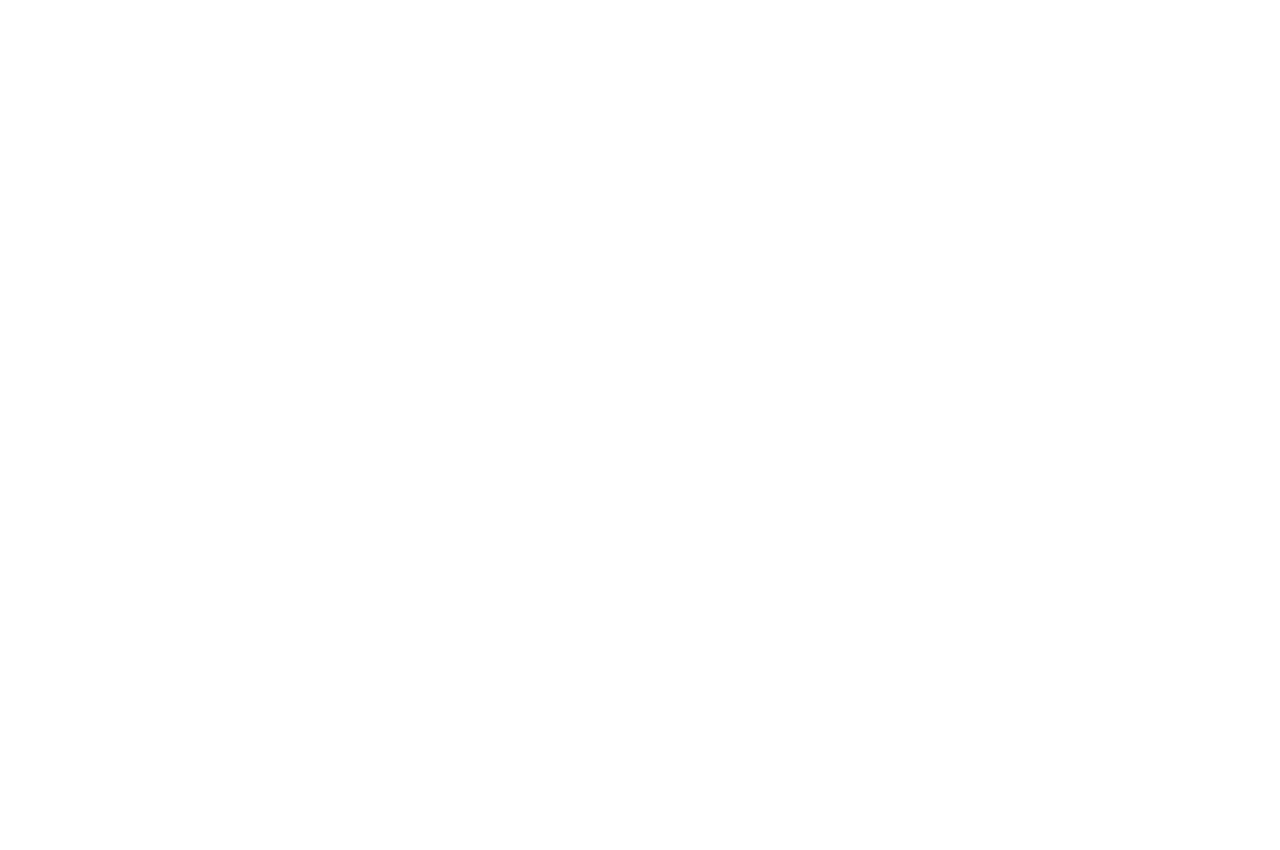
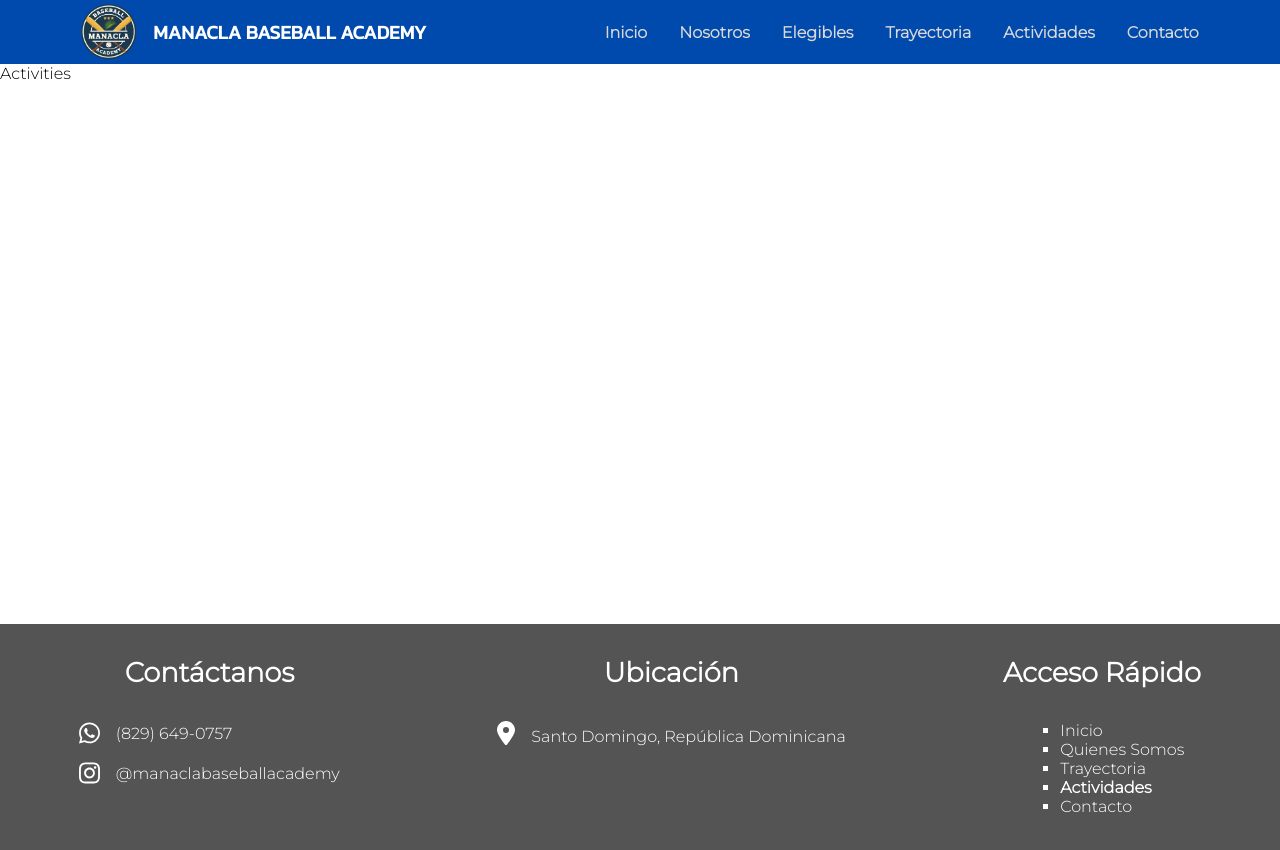
Before and after one commit to emxanuel/manacla-baseball-academy, a React (Vite) app: page /#/activities in a window 1280 px wide. Before the commit this address had no page. Shown: the top 850 px of the page. Built offline with nearby package versions, Linux system fonts and the light colour scheme.

Commit message:
create a pages folder

```diff
--- a/src/components/Footer.tsx
+++ b/src/components/Footer.tsx
@@ -40,6 +40,7 @@ const Footer = () => {
                             <li><Link to="/">Inicio</Link></li>
                             <li><Link to="/about">Quienes Somos</Link></li>
                             <li><Link to="/trajectory">Trayectoria</Link></li>
+                            <li><Link to='/activities'>Actividades</Link></li>
                             <li><Link to="/contact">Contacto</Link></li>
                         </ul>
                     </div>
--- a/src/components/Navbar.tsx
+++ b/src/components/Navbar.tsx
@@ -19,7 +19,7 @@ const Navbar = () => {
                 </div>
                 <div className={styles.links}>
                     <Link className={styles.link} to='/' onClick={scrollZero}>Inicio</Link>
-                    <Link className={styles.link} to='/about' onClick={scrollZero}>Quienes Somos</Link>
+                    <Link className={styles.link} to='/about' onClick={scrollZero}>Nosotros</Link>
                     <div className={styles.menu}>
                         <p onClick={() => {
                             const menu = document.getElementsByClassName(elegibleMenuStyles.container) as HTMLCollectionOf<HTMLElement>;
@@ -30,6 +30,7 @@ const Navbar = () => {
                         <ElegibleMenu />
                     </div>
                     <Link className={styles.link} to='/trajectory' onClick={scrollZero}>Trayectoria</Link>
+                    <Link className={styles.link} to='/activities' onClick={scrollZero}>Actividades</Link>
                     <Link className={styles.link} to='/contact' onClick={scrollZero}>Contacto</Link>
                 </div>
                 <div className={styles.menuButton}>
--- /dev/null
+++ b/src/data/activities.ts
@@ -0,0 +1,5 @@
+export type activity = {
+    id: number
+    image: string,
+    description: string
+};
--- a/src/functions/elements.ts
+++ b/src/functions/elements.ts
@@ -18,16 +18,15 @@ const   toggleShowElement = (element: HTMLElement, styles: CSSModuleClasses) =>
     // }
 };
 
-const selectedPage = () => {
+const selectedPage = (page: string) => {
     const anchor = document.querySelector(
-        `li > a[href='${window.location.pathname}']`
+        `li > a[href='#/${page}']`
     ) as HTMLElement;
-    if (anchor === null) {
-        setTimeout(() => {
-            selectedPage();
-        }, 500);
-    } else {
+
+    if (anchor !== null) {
+        console.log(anchor)
         anchor.style.fontWeight = "800";
+
     }
 };
 
@@ -60,6 +59,4 @@ const ocultNavbarMenu = () => {
 
 window.onscroll = makeSticky;
 
-window.addEventListener("load", () => selectedPage());
-
 export { toggleShowElement, selectedPage, scrollZero, hide, ocultNavbarMenu };
--- a/src/main.tsx
+++ b/src/main.tsx
@@ -2,12 +2,13 @@ import React from 'react'
 import ReactDOM from 'react-dom/client'
 import { HashRouter, Routes, Route } from 'react-router-dom'
 import Layout from './components/Layout'
-import Home from './components/Home'
+import Home from './pages/Home'
 import './css/general.css'
-import Trajectory from './components/Trajectory'
-import Contact from './components/Contact'
-import About from './components/About'
-import Players from './components/Players'
+import Trajectory from './pages/Trajectory'
+import Contact from './pages/Contact'
+import About from './pages/About'
+import Players from './pages/Players'
+import Activities from './pages/Activities'
 
 ReactDOM.createRoot(document.getElementById('root')!).render(
 	<React.StrictMode>
@@ -17,7 +18,8 @@ ReactDOM.createRoot(document.getElementById('root')!).render(
 				<Route path='/trajectory' Component={() => <Layout Comp={Trajectory} />} />
 				<Route path='/contact' Component={() => <Layout Comp={Contact} />} />
 				<Route path='/about' Component={() => <Layout Comp={About} />} />
-				<Route path='/players/:year' Component={() => <Layout Comp={Players}/>} />
+				<Route path='/players/:year' Component={() => <Layout Comp={Players} />} />
+				<Route path='/activities' Component={() => <Layout Comp={Activities} />}></Route>
 			</Routes>
 		</HashRouter>
 	</React.StrictMode>,
--- a/src/components/About.tsx
+++ b/src/pages/About.tsx
@@ -1,6 +1,11 @@
 import styles from '../css/about.module.css'
+import { selectedPage } from '../functions/elements'
+import { useEffect } from 'react'
 
 const About = () => {
+    useEffect(() => {
+        selectedPage('about')
+    }, [])
     return (
         <div className={styles.container}>
             <div className={styles.media}>
--- /dev/null
+++ b/src/pages/Activities.tsx
@@ -0,0 +1,13 @@
+import {useEffect} from 'react'
+import { selectedPage } from '../functions/elements'
+
+const Activities = () => {
+    useEffect(() => {
+        selectedPage('activities')
+    }, [])
+    return (
+        <div>Activities</div>
+    )
+}
+
+export default Activities
--- a/src/components/Contact.tsx
+++ b/src/pages/Contact.tsx
@@ -1,6 +1,11 @@
 import styles from '../css/contact.module.css'
+import { selectedPage } from '../functions/elements'
+import { useEffect } from 'react'
 
 const Contact = () => {
+    useEffect(() => {
+        selectedPage('contact')
+    }, [])
     return (
         <div className={styles.container}>
             <h1>Contacto</h1>
--- a/src/components/Home.tsx
+++ b/src/pages/Home.tsx
@@ -1,9 +1,14 @@
 import styles from '../css/home.module.css';
 import mainImage from '../assets/images/main-image.jpg'
 import homePage3 from '../assets/images/PORTADA-min.svg'
+import { selectedPage } from '../functions/elements';
+import { useEffect } from 'react';
 // eslint-disable-next-line @typescript-eslint/no-unsafe-assignment, @typescript-eslint/no-var-requires, @typescript-eslint/no-unsafe-call
 
 const Home = () => {
+    useEffect(() => {
+        selectedPage('')
+    }, [])
     return (
         <div className={styles.container}>
             <section className={styles.mainMedia}>
--- a/src/components/Players.tsx
+++ b/src/pages/Players.tsx
@@ -1,6 +1,6 @@
 import players, { player } from "../data/players"
 import { useParams } from "react-router-dom"
-import PlayerCard from "./PlayerCard"
+import PlayerCard from "../components/PlayerCard"
 import styles from '../css/players.module.css'
 
 const Players = () => {
--- a/src/components/Trajectory.tsx
+++ b/src/pages/Trajectory.tsx
@@ -1,7 +1,12 @@
 import styles from '../css/trajectory.module.css'
 import image from '../assets/images/TRAYECTORIA-min.svg'
+import { selectedPage } from '../functions/elements'
+import { useEffect } from 'react'
 
 const Trajectory = () => {
+    useEffect(() => {
+        selectedPage('trajectory')
+    }, [])
     return (
         <div className={styles.container}>
             <div className={styles.secondDiv}>
```
Also changed, not shown: src/components/Acticity.tsx (added, +9 -0 lines).
